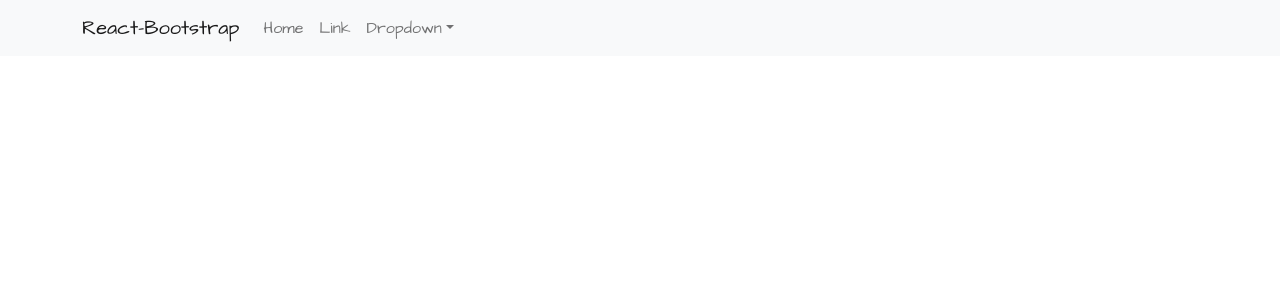
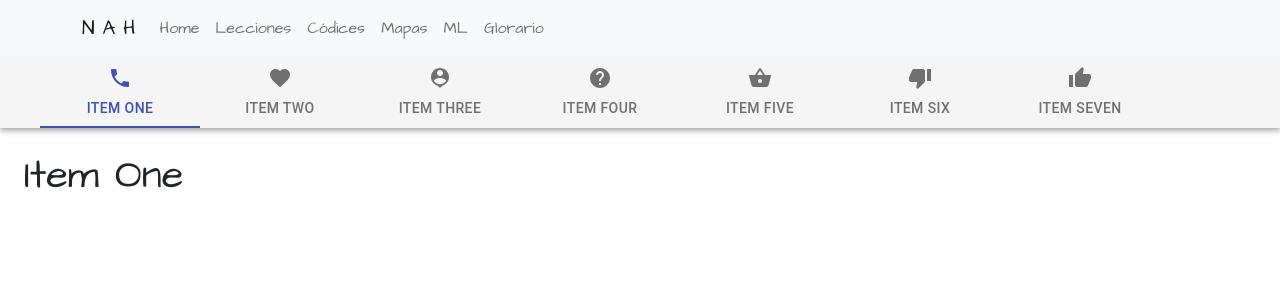
Before and after one commit to Akio789/nah_pwa, a React (Create React App) app: page /lecciones in a window 1280 px wide. Shown: the top 300 px of the page. Built offline with nearby package versions, Linux system fonts and the light colour scheme.

Commit message:
Initialicin Lecciones

```diff
--- a/package.json
+++ b/package.json
@@ -3,9 +3,11 @@
   "version": "0.1.0",
   "private": true,
   "dependencies": {
+    "@auth0/auth0-react": "^1.6.0",
     "@aws-amplify/ui-react": "^1.2.11",
-    "@auth0/auth0-react": "^1.6.0",
     "@material-ui/core": "^4.12.3",
+    "@material-ui/icons": "^4.11.2",
+    "@material-ui/lab": "^4.0.0-alpha.60",
     "@testing-library/jest-dom": "^5.14.1",
     "@testing-library/react": "^11.2.7",
     "@testing-library/user-event": "^12.8.3",
--- a/src/App.js
+++ b/src/App.js
@@ -9,7 +9,7 @@
 import Login from './displays/Login/Login';
 import Header from './components/Header/Header';
 import ProtectedRoute from "./components/Auth/ProtectedRoute";
-
+import Lecciones from './displays/Lecciones/Lecciones';
 const App = () => {
   const renderHeader = () => {
     if (window.location.pathname === '/') {
@@ -25,6 +25,9 @@
         <Route exact path="/">
           <Login />
         </Route>
+        <Route exact path="/lecciones">
+          <Lecciones />
+        </Route>
         <ProtectedRoute path='/home' component={Home} />
       </Switch>
     </Router>
--- a/src/components/Header/Header.js
+++ b/src/components/Header/Header.js
@@ -48,19 +48,16 @@
 
         <Navbar bg="light" expand="lg">
             <Container>
-                <Navbar.Brand href="#home">React-Bootstrap</Navbar.Brand>
+                <Navbar.Brand href="#home">N A H</Navbar.Brand>
                 <Navbar.Toggle aria-controls="basic-navbar-nav" />
                 <Navbar.Collapse id="basic-navbar-nav">
                 <Nav className="me-auto">
                     <Nav.Link href="#home">Home</Nav.Link>
-                    <Nav.Link href="#link">Link</Nav.Link>
-                    <NavDropdown title="Dropdown" id="basic-nav-dropdown">
-                    <NavDropdown.Item href="#action/3.1">Action</NavDropdown.Item>
-                    <NavDropdown.Item href="#action/3.2">Another action</NavDropdown.Item>
-                    <NavDropdown.Item href="#action/3.3">Something</NavDropdown.Item>
-                    <NavDropdown.Divider />
-                    <NavDropdown.Item href="#action/3.4">Separated link</NavDropdown.Item>
-                    </NavDropdown>
+                    <Nav.Link href="#link">Lecciones</Nav.Link>
+                    <Nav.Link href="#link">Códices</Nav.Link>
+                    <Nav.Link href="#link">Mapas</Nav.Link>
+                    <Nav.Link href="#link">ML</Nav.Link>
+                    <Nav.Link href="#link">Glorario</Nav.Link>
                 </Nav>
                 </Navbar.Collapse>
             </Container>
--- /dev/null
+++ b/src/displays/Lecciones/Lecciones.js
@@ -0,0 +1,113 @@
+import React from 'react';
+import styles from './Lecciones.module.css';
+import { Button } from 'react-bootstrap'
+import PropTypes from 'prop-types';
+import AppBar from '@material-ui/core/AppBar';
+import Tabs from '@material-ui/core/Tabs';
+import Tab from '@material-ui/core/Tab';
+import PhoneIcon from '@material-ui/icons/Phone';
+import FavoriteIcon from '@material-ui/icons/Favorite';
+import PersonPinIcon from '@material-ui/icons/PersonPin';
+import HelpIcon from '@material-ui/icons/Help';
+import ShoppingBasket from '@material-ui/icons/ShoppingBasket';
+import ThumbDown from '@material-ui/icons/ThumbDown';
+import ThumbUp from '@material-ui/icons/ThumbUp';
+import { makeStyles } from '@material-ui/core/styles';
+import Box from '@material-ui/core/Box';
+
+function TabPanel(props) {
+  const { children, value, index, ...other } = props;
+
+  return (
+    <div
+      role="tabpanel"
+      hidden={value !== index}
+      id={`scrollable-force-tabpanel-${index}`}
+      aria-labelledby={`scrollable-force-tab-${index}`}
+      {...other}
+    >
+      {value === index && (
+        <Box p={3}>
+          <h1>{children}</h1>
+        </Box>
+      )}
+    </div>
+  );
+}
+
+TabPanel.propTypes = {
+  children: PropTypes.node,
+  index: PropTypes.any.isRequired,
+  value: PropTypes.any.isRequired,
+};
+
+function a11yProps(index) {
+  return {
+    id: `scrollable-force-tab-${index}`,
+    'aria-controls': `scrollable-force-tabpanel-${index}`,
+  };
+}
+
+const useStyles = makeStyles((theme) => ({
+  root: {
+    flexGrow: 1,
+    width: '100%',
+    backgroundColor: theme.palette.background.paper,
+  },
+}));
+
+const Lecciones = () => {
+  const classes = useStyles();
+  const [value, setValue] = React.useState(0);
+
+  const handleChange = (event, newValue) => {
+    setValue(newValue);
+  };
+
+  return (
+    <div className={classes.root}>
+      <AppBar position="static" color="default">
+        <Tabs
+          value={value}
+          onChange={handleChange}
+          variant="scrollable"
+          scrollButtons="on"
+          indicatorColor="primary"
+          textColor="primary"
+          aria-label="scrollable force tabs example"
+        >
+          <Tab label="Item One" icon={<PhoneIcon />} {...a11yProps(0)} />
+          <Tab label="Item Two" icon={<FavoriteIcon />} {...a11yProps(1)} />
+          <Tab label="Item Three" icon={<PersonPinIcon />} {...a11yProps(2)} />
+          <Tab label="Item Four" icon={<HelpIcon />} {...a11yProps(3)} />
+          <Tab label="Item Five" icon={<ShoppingBasket />} {...a11yProps(4)} />
+          <Tab label="Item Six" icon={<ThumbDown />} {...a11yProps(5)} />
+          <Tab label="Item Seven" icon={<ThumbUp />} {...a11yProps(6)} />
+        </Tabs>
+      </AppBar>
+      <TabPanel value={value} index={0}>
+        Item One
+      </TabPanel>
+      <TabPanel value={value} index={1}>
+        Item Two
+      </TabPanel>
+      <TabPanel value={value} index={2}>
+        Item Three
+      </TabPanel>
+      <TabPanel value={value} index={3}>
+        Item Four
+      </TabPanel>
+      <TabPanel value={value} index={4}>
+        Item Five
+      </TabPanel>
+      <TabPanel value={value} index={5}>
+        Item Six
+      </TabPanel>
+      <TabPanel value={value} index={6}>
+        Item Seven
+      </TabPanel>
+    </div>
+  );
+}
+
+export default Lecciones;
```
Also changed, not shown: src/displays/Lecciones/Lecciones.module.css (added), 1 other file (tests, documents, lock files or other folders).
